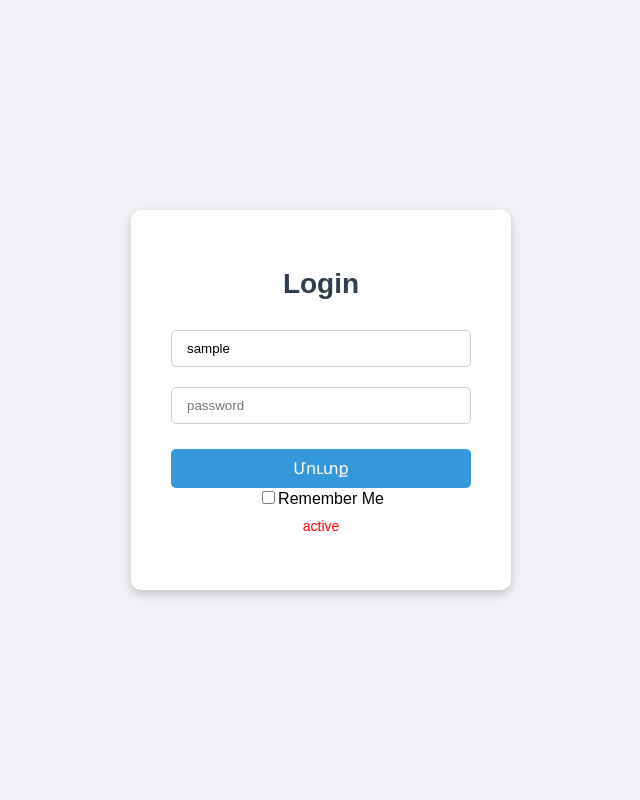
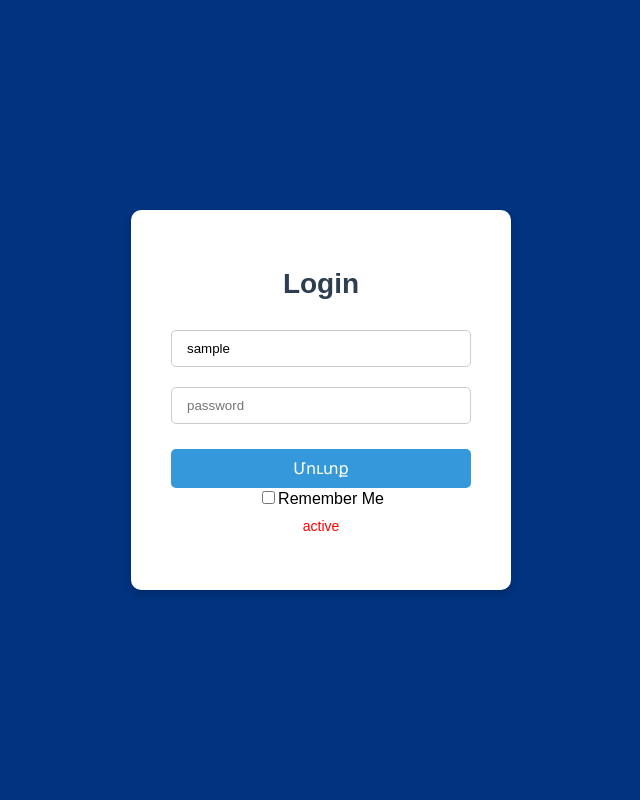
Before and after one commit to ArturMadoyan19/Blog_Website, a Django app: template login/templates/login/login_view.html in a window 1280 px wide. Shown: the whole page, without its empty margins (319-959 px from the left). Run offline with Django 3.2, Linux system fonts and the light colour scheme; the template is opened without the code that fills it: most values are stand-ins (such as "Sample title", 1, 10 or a date in 2020).

```diff
--- a/static/css/login.css
+++ b/static/css/login.css
@@ -1,6 +1,7 @@
 body {
     font-family: Arial, sans-serif;
-    background-color: #f0f2f5;
+    /* background-color: #f0f2f5; */
+    background-color: #003481;
     margin: 0;
     padding: 0;
     height: 100vh;
```
